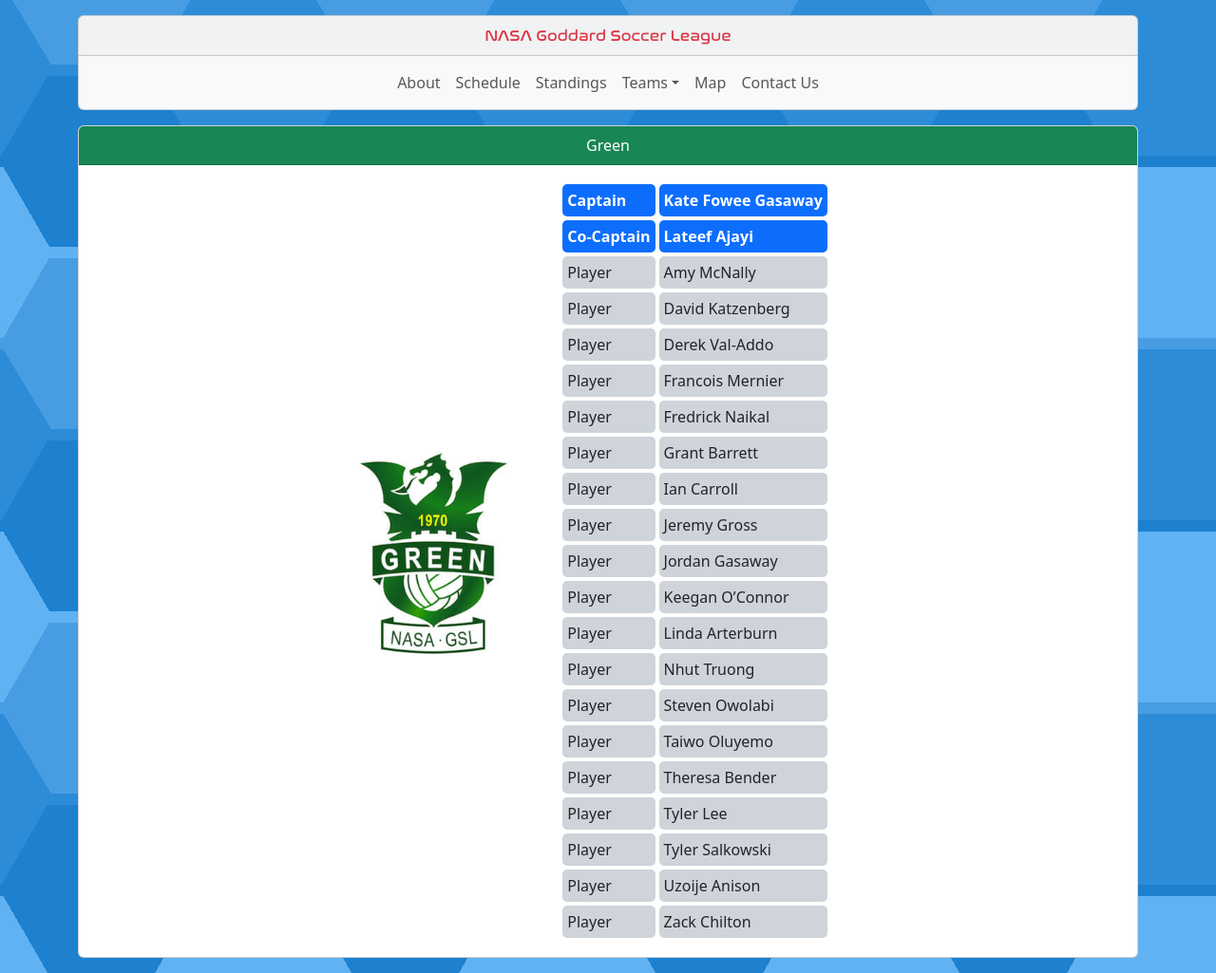
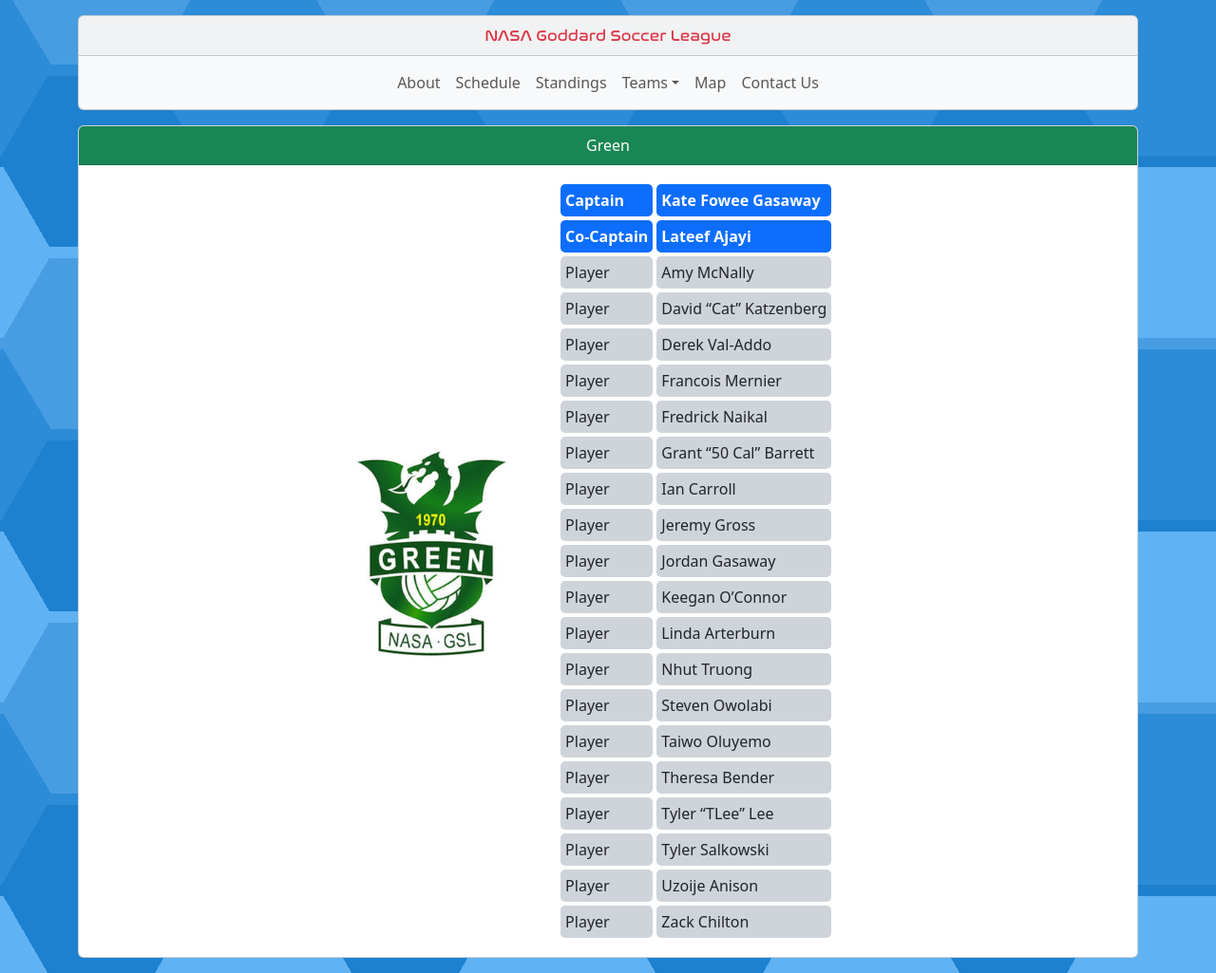
Before and after one commit to goddard-soccer/goddard-soccer.github.io, a Jekyll site: the page built from _pages/green.md, in a window 1280 px wide. Shown: the whole page at 95% size. Built offline with Jekyll 4.4.1, drawn with Linux system fonts in a browser that asks for light colours.

Commit message:
nicknames

```diff
--- a/_pages/green.md
+++ b/_pages/green.md
@@ -18,11 +18,11 @@ permalink: /green/
 | Co-Captain | Lateef Ajayi |
 | ---------- | ------------ |
 | Player | Amy McNally  |
-| Player | David Katzenberg |
+| Player | David "Cat" Katzenberg |
 | Player | Derek Val-Addo |
 | Player | Francois Mernier  |
 | Player | Fredrick Naikal |
-| Player | Grant Barrett |
+| Player | Grant "50 Cal" Barrett |
 | Player | Ian Carroll |
 | Player | Jeremy Gross |
 | Player | Jordan Gasaway  |
@@ -32,7 +32,7 @@ permalink: /green/
 | Player | Steven Owolabi  |
 | Player | Taiwo Oluyemo  |
 | Player | Theresa Bender  |
-| Player | Tyler Lee |
+| Player | Tyler "TLee" Lee |
 | Player | Tyler Salkowski  |
 | Player | Uzoije Anison  |
 | Player | Zack Chilton |
```
Also changed, not shown: _pages/orange.md (+1 -1 lines), _pages/red.md (+2 -2 lines).
